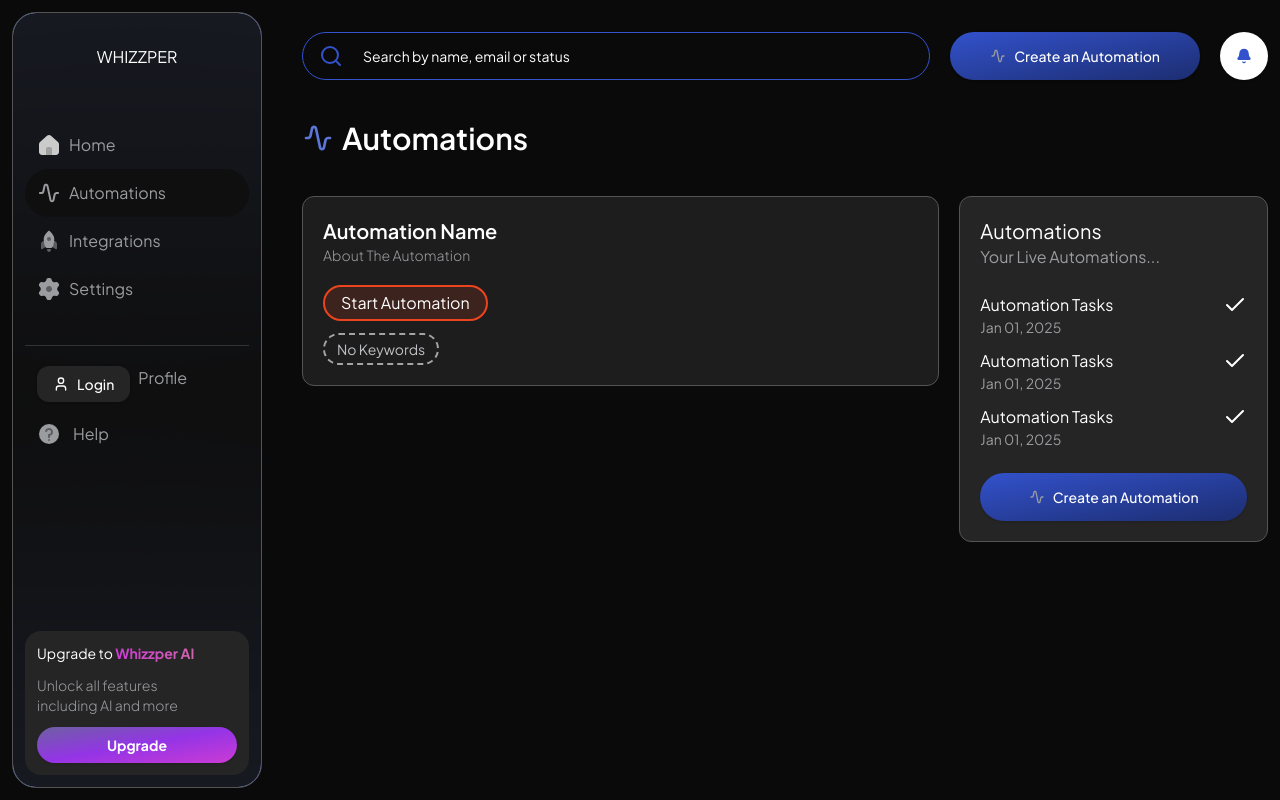
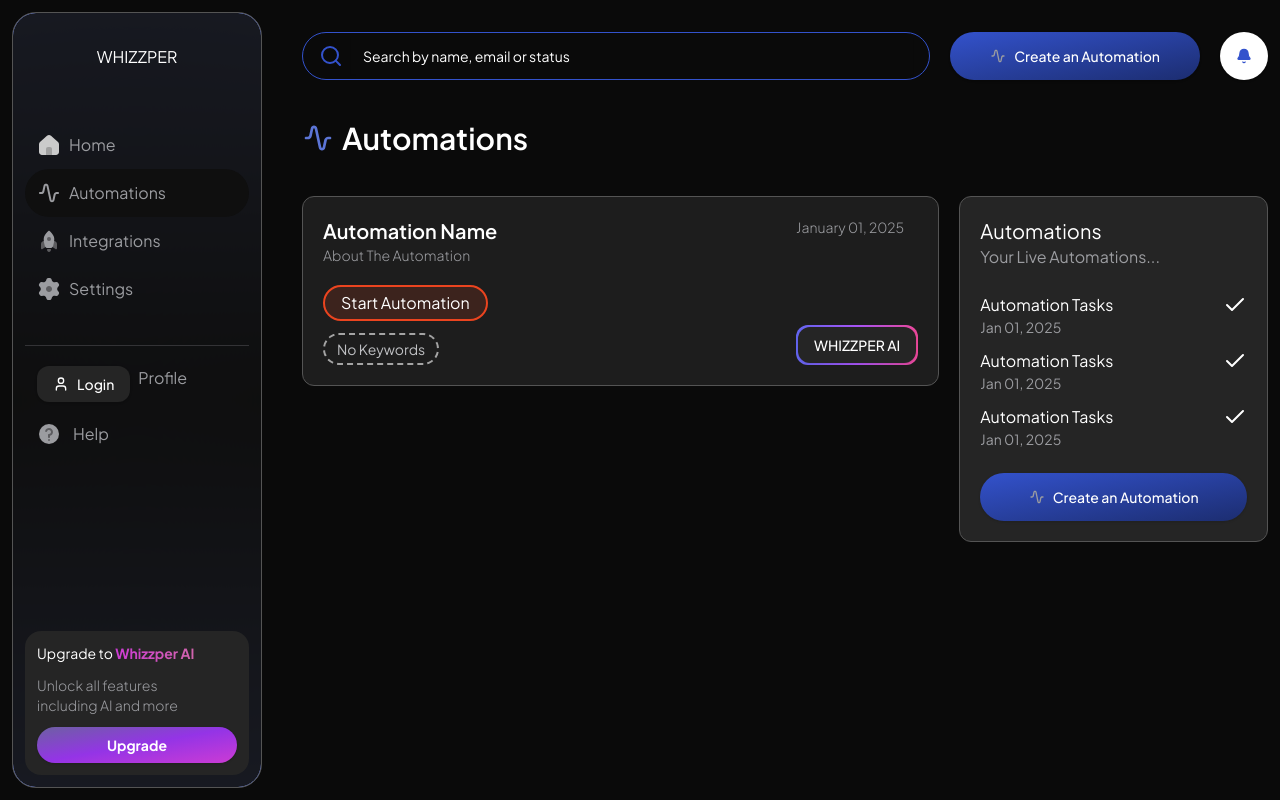
Before and after one commit to vagxrth/whizzper, a Next.js app: page /dashboard/1/automations in a window 1280 px wide. Built offline with nearby package versions, Linux system fonts and the light colour scheme; no server answers.

Commit message:
feat: create a gradient button component

```diff
--- a/src/components/global/automation-list/index.tsx
+++ b/src/components/global/automation-list/index.tsx
@@ -4,6 +4,7 @@
 import { cn } from '@/lib/utils';
 import Link from 'next/link';
 import React from 'react'
+import GradientButton from '../gradient-button';
 
 
 const AutomationList = () => {
@@ -25,6 +26,14 @@
                     <p className="text-sm text-[#bfc0c3]">No Keywords</p>
                 </div>
             </div>
+            <div className='flex flex-col justify-between'>
+                <p className="capitalize text-sm font-light text-[#9B9CA0]">
+                    January 01, 2025
+                </p>
+                <GradientButton type='BUTTON' className="w-full bg-background-80 text-white hover:bg-background-80">
+                    WHIZZPER AI
+                </GradientButton>
+            </div>
         </Link>
     </div>
   )
--- /dev/null
+++ b/src/components/global/gradient-button/index.tsx
@@ -0,0 +1,42 @@
+import { Button } from '@/components/ui/button'
+import { cn } from '@/lib/utils'
+import Link from 'next/link'
+import React from 'react'
+
+type Props = {
+  children: React.ReactNode
+  type: 'BUTTON' | 'LINK'
+  href?: string
+  className?: string
+}
+
+const GradientButton = ({ children, type, className, href }: Props) => {
+  const gradients =
+    'bg-gradient-to-r from-indigo-500 via-purple-500 to-pink-500 rounded-xl p-[2px]'
+
+  switch (type) {
+    case 'BUTTON':
+      return (
+        <div className={gradients}>
+          <Button className={cn(className, 'rounded-xl')}>{children}</Button>
+        </div>
+      )
+
+    case 'LINK':
+      return (
+        <div className={gradients}>
+          <Link
+            href={href!}
+            className={cn(className, 'rounded-xl')}
+          >
+            {children}
+          </Link>
+        </div>
+      )
+
+    default:
+      return null
+  }
+}
+
+export default GradientButton
```
